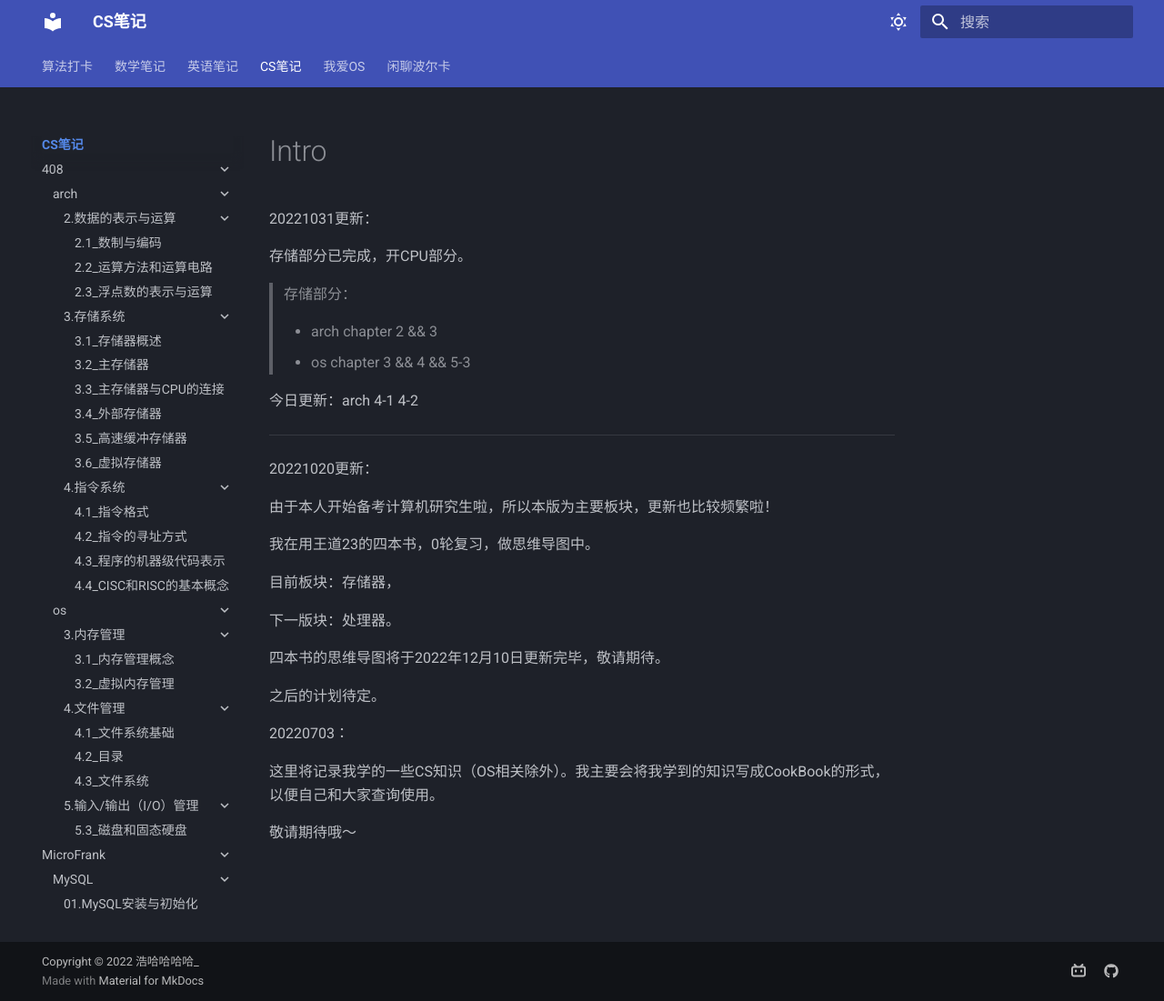
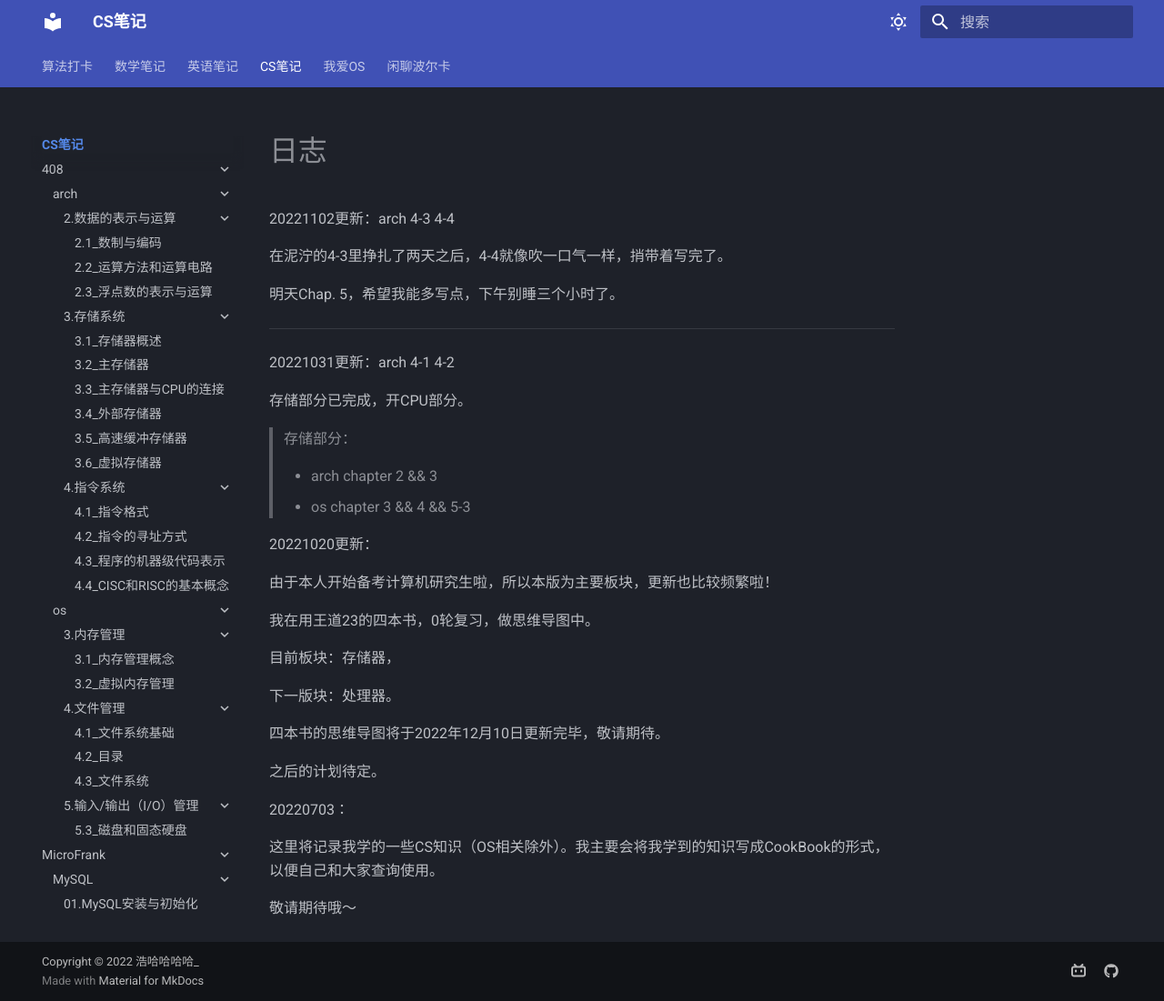
Before and after one commit to Haohahahaha/cs, an MkDocs documentation site: the page built from docs/index.md, in a window 1280 px wide and 1101 px high. Shown: the whole window at 91% size. Built offline with MkDocs 1.6.1 and Material for MkDocs 9.7.7, drawn with Linux system fonts in a browser that asks for light colours.

Commit message:
2022-11-02_21:48:40 update

```diff
--- a/docs/index.md
+++ b/docs/index.md
@@ -1,5 +1,12 @@
+20221102更新：arch 4-3 4-4
 
-20221031更新：
+在泥泞的4-3里挣扎了两天之后，4-4就像吹一口气一样，捎带着写完了。
+
+明天Chap. 5，希望我能多写点，下午别睡三个小时了。
+
+---
+
+20221031更新：arch 4-1 4-2
 
 存储部分已完成，开CPU部分。
 
@@ -7,10 +14,6 @@
 >
 > - arch chapter 2 && 3
 > - os chapter 3 && 4 && 5-3
-
-今日更新：arch 4-1 4-2
-
----
 
 20221020更新：
 
--- a/mkdocs.yml
+++ b/mkdocs.yml
@@ -30,7 +30,7 @@ nav:
   - 数学笔记: http://math.haohaha.cn
   - 英语笔记: http://eng.haohaha.cn
   - CS笔记:
-    - Intro: index.md
+    - 日志: index.md
     - 408:
       - arch:
 #       - 1.计算机系统概述:
```
